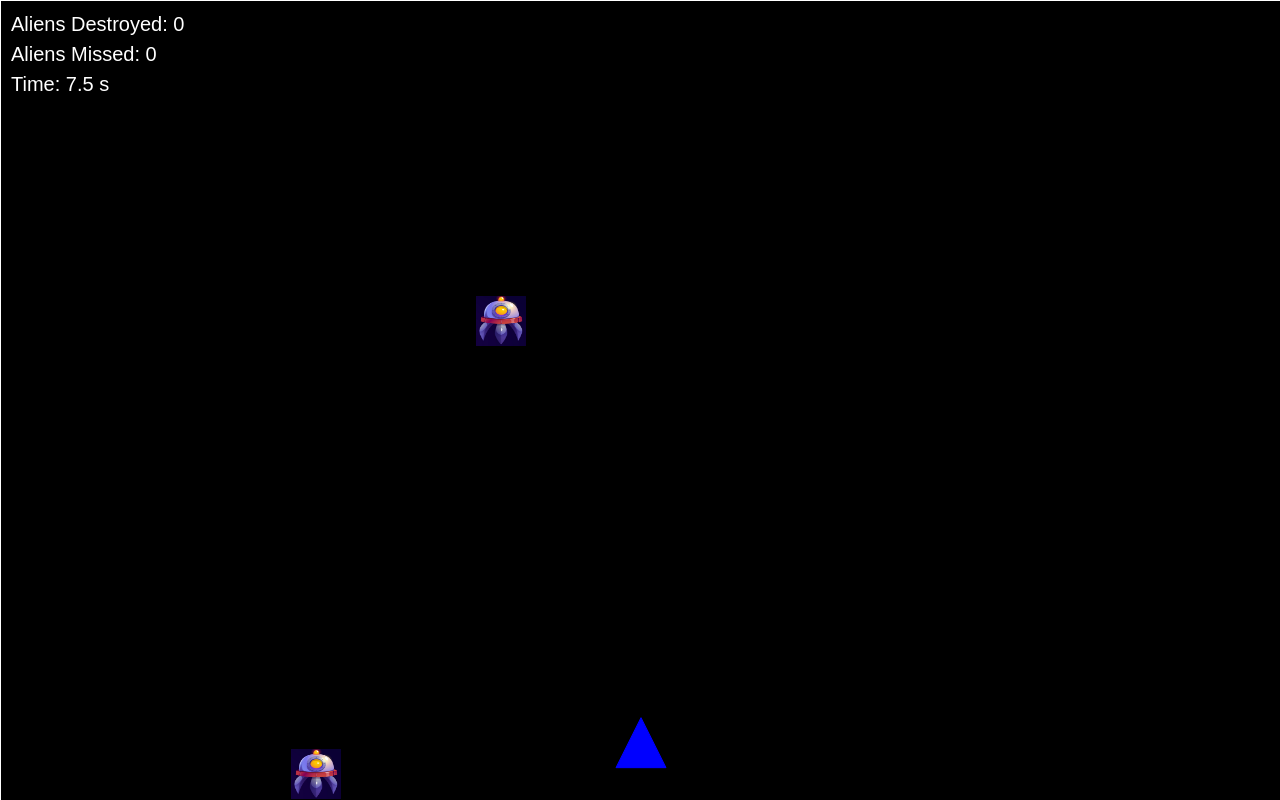
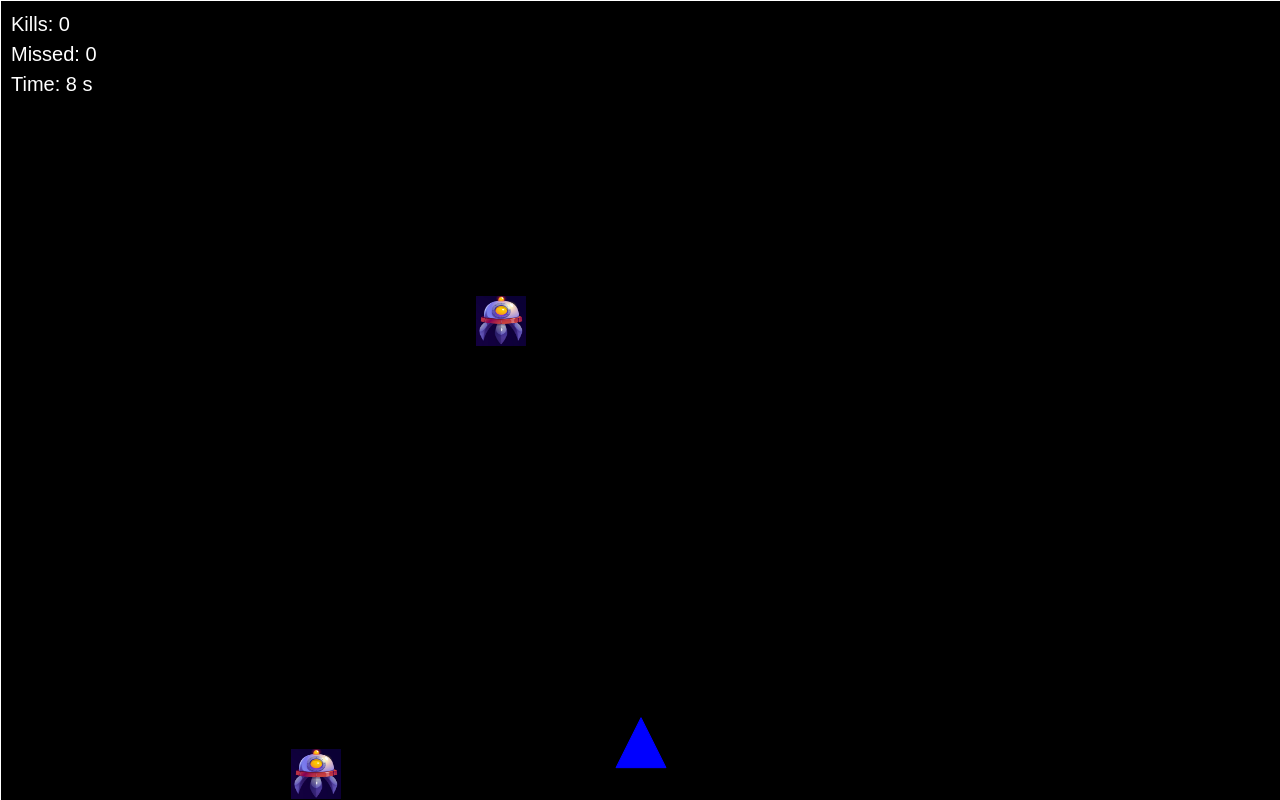
Before and after one commit to singhpankaj079/game1, a website built with Vite: page index.html in a window 1280 px wide. Built offline with nearby package versions, Linux system fonts and the light colour scheme.

Commit message:
few improvements

```diff
--- a/src/entities/player.ts
+++ b/src/entities/player.ts
@@ -29,8 +29,12 @@ export class Player {
         context.fill();
     }
 
-    update(deltaTime: number) {
+    update(deltaTime: number, context: CanvasRenderingContext2D) {
+        let lastX = this.x;
         this.x += this.currentSpeed * deltaTime / 1000;
+        if (this.x > context.canvas.width - this.width / 2 || this.x < this.width / 2) {
+            this.x = lastX;
+        }
     }
 
 }
--- a/src/main.ts
+++ b/src/main.ts
@@ -62,12 +62,13 @@ document.addEventListener('click', () => {
 });
 
 document.addEventListener('touchstart', () => {
+  bullets.push(new Bullet(player.x, player.y - player.height / 3 * 2, 0, -500, 5, 'yellow'));
   if (initiatedDeviceOrientation) return;
     window.addEventListener('deviceorientation', (event) => {
     const gamma = event.gamma ?? 0;;
-    if (gamma < -3) {
+    if (gamma < -15) {
       player.currentSpeed = -1 * Math.abs(player.speed);
-    } else if (gamma > 3) {
+    } else if (gamma > 15) {
       player.currentSpeed = Math.abs(player.speed);
     } else {
       player.currentSpeed = 0;
@@ -120,7 +121,7 @@ function gameLoop(time: number) {
   context.clearRect(0, 0, canvas.width, canvas.height);
   context.fillStyle = 'black';
   context.fillRect(0, 0, canvas.width, canvas.height);
-  player.update(deltaTime);
+  player.update(deltaTime, context);
   player.draw(context);
   bullets.forEach((bullet) => {
     bullet.update(deltaTime);
@@ -131,9 +132,9 @@ function gameLoop(time: number) {
   requestAnimationFrame(gameLoop);
   context.fillStyle = 'white';
   context.font = '20px Arial';
-  context.fillText(`Aliens Destroyed: ${numberOfAliensDestroyed}`, 10, 30);
-  context.fillText(`Aliens Missed: ${numberOfAliensMissed}`, 10, 60);
-  context.fillText(`Time: ${gameTimeInSeconds} s`, 10, 90);
+  context.fillText(`Kills: ${numberOfAliensDestroyed}`, 10, 30);
+  context.fillText(`Missed: ${numberOfAliensMissed}`, 10, 60);
+  context.fillText(`Time: ${gameTimeInSeconds.toFixed(0)} s`, 10, 90);
 }
 
 function updateAliens(deltaTime: number, context: CanvasRenderingContext2D) {
```
Also changed, not shown: dist/assets/index-C3890QWg.js (added), dist/assets/index-jYd4dwer.js (deleted), dist/index.html.
